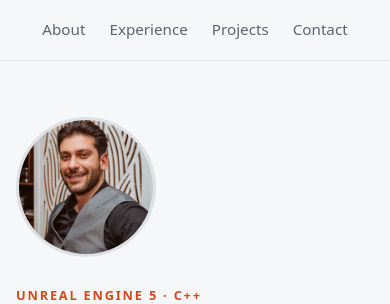
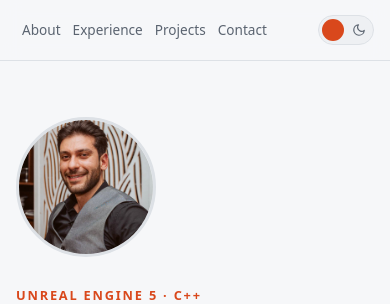
Before and after one commit to NuciforaNicolas/NuciforaNicolas.github.io, a PHP site: page / in a window 390 px wide. Shown: the top 304 px of the page. Run offline with PHP 8.4, Linux system fonts and the light colour scheme.

Commit message:
feat(site): add light/dark theme switch
- Header switch on all pages to toggle light and dark theme
- Follows the system theme until the visitor picks one, then stores
  the choice in localStorage
- Apply the saved theme before first paint to avoid a flash
- Tighten mobile navigation so links and switch fit on one row

Co-Authored-By: Claude Opus 5.5 <noreply@anthropic.com>

```diff
--- a/assets/css/site.css
+++ b/assets/css/site.css
@@ -13,7 +13,7 @@
 }
 
 @media (prefers-color-scheme: light) {
-  :root {
+  :root:not([data-theme="dark"]) {
     --bg: #f6f7f9;
     --surface: #ffffff;
     --surface-2: #eef0f3;
@@ -24,6 +24,18 @@
     --accent-ink: #ffffff;
     color-scheme: light;
   }
+}
+
+:root[data-theme="light"] {
+  --bg: #f6f7f9;
+  --surface: #ffffff;
+  --surface-2: #eef0f3;
+  --border: #dde1e6;
+  --text: #15181d;
+  --muted: #5b6470;
+  --accent: #d9481c;
+  --accent-ink: #ffffff;
+  color-scheme: light;
 }
 
 *, *::before, *::after { box-sizing: border-box; }
@@ -64,6 +76,24 @@ p { margin: 0 0 1em; }
 .nav::-webkit-scrollbar { display: none; }
 .nav a { color: var(--muted); padding: 6px 10px; border-radius: 8px; font-size: .95rem; white-space: nowrap; }
 .nav a:hover { color: var(--text); background: var(--surface-2); text-decoration: none; }
+.header-right { display: flex; align-items: center; gap: 12px; min-width: 0; }
+
+/* Theme switch */
+.theme-switch {
+  position: relative; flex: none; width: 56px; height: 30px; padding: 0; cursor: pointer;
+  border: 1px solid var(--border); border-radius: 999px; background: var(--surface-2);
+  transition: border-color .2s;
+}
+.theme-switch:hover, .theme-switch:focus-visible { border-color: var(--accent); }
+.theme-switch .icon { position: absolute; top: 50%; width: 14px; height: 14px; transform: translateY(-50%); color: var(--muted); }
+.theme-switch .sun { left: 7px; }
+.theme-switch .moon { right: 7px; }
+.theme-switch .knob {
+  position: absolute; top: 3px; left: 3px; width: 22px; height: 22px; border-radius: 50%;
+  background: var(--accent); transition: transform .2s ease;
+}
+.theme-switch[aria-checked="true"] .knob { transform: translateX(26px); }
+@media (prefers-reduced-motion: reduce) { .theme-switch .knob { transition: none; } }
 
 /* Sections */
 section { padding: 72px 0; }
@@ -187,6 +217,9 @@ footer { padding: 32px 0; border-top: 1px solid var(--border); color: var(--mute
 @media (max-width: 520px) {
   .wrap { padding: 0 16px; }
   .brand { display: none; }
-  .site-header .wrap { justify-content: center; }
+  .site-header .wrap { justify-content: flex-end; }
+  .header-right { width: 100%; justify-content: space-between; gap: 8px; }
+  .nav { gap: 0; }
+  .nav a { padding: 6px 6px; font-size: .85rem; }
   .projects { grid-template-columns: 1fr; }
 }
--- a/assets/js/site.js
+++ b/assets/js/site.js
@@ -1,3 +1,23 @@
+// Theme switch: follows the system until the visitor picks a theme
+var themeSwitch = document.querySelector('.theme-switch');
+if (themeSwitch) {
+  var root = document.documentElement;
+  var media = window.matchMedia('(prefers-color-scheme: light)');
+  var isDark = function () {
+    var forced = root.getAttribute('data-theme');
+    return forced ? forced === 'dark' : !media.matches;
+  };
+  var sync = function () { themeSwitch.setAttribute('aria-checked', String(isDark())); };
+  sync();
+  media.addEventListener('change', sync);
+  themeSwitch.addEventListener('click', function () {
+    var next = isDark() ? 'light' : 'dark';
+    root.setAttribute('data-theme', next);
+    try { localStorage.setItem('theme', next); } catch (e) {}
+    sync();
+  });
+}
+
 // YouTube facade: loads the player only on click
 document.querySelectorAll('.video[data-yt]').forEach(function (el) {
   var id = el.dataset.yt;
--- a/index.html
+++ b/index.html
@@ -13,6 +13,7 @@
   <link rel="icon" href="assets/img/favicon.png">
   <link rel="apple-touch-icon" href="assets/img/apple-touch-icon.png">
   <link rel="stylesheet" href="assets/css/site.css">
+  <script>try{var t=localStorage.getItem("theme");if(t)document.documentElement.setAttribute("data-theme",t)}catch(e){}</script>
 </head>
 <body>
   <a class="skip" href="#main">Skip to content</a>
@@ -20,12 +21,19 @@
   <header class="site-header">
     <div class="wrap">
       <a class="brand" href="#top">Nicolas Nucifora</a>
+      <div class="header-right">
         <nav class="nav" aria-label="Main">
           <a href="#about">About</a>
           <a href="#experience">Experience</a>
           <a href="#projects">Projects</a>
           <a href="#contact">Contact</a>
         </nav>
+        <button class="theme-switch" type="button" role="switch" aria-checked="true" aria-label="Dark mode">
+          <svg class="icon sun" viewBox="0 0 24 24" fill="none" stroke="currentColor" stroke-width="2" stroke-linecap="round" aria-hidden="true"><circle cx="12" cy="12" r="4"/><path d="M12 2v2M12 20v2M4.9 4.9l1.4 1.4M17.7 17.7l1.4 1.4M2 12h2M20 12h2M4.9 19.1l1.4-1.4M17.7 6.3l1.4-1.4"/></svg>
+          <svg class="icon moon" viewBox="0 0 24 24" fill="none" stroke="currentColor" stroke-width="2" stroke-linecap="round" stroke-linejoin="round" aria-hidden="true"><path d="M21 12.8A9 9 0 1111.2 3a7 7 0 009.8 9.8z"/></svg>
+          <span class="knob"></span>
+        </button>
+      </div>
     </div>
   </header>
 
@@ -216,5 +224,6 @@
   <footer>
     <div class="wrap">&copy; 2026 Nicolas Nucifora</div>
   </footer>
+  <script src="assets/js/site.js" defer></script>
 </body>
 </html>
```
Also changed, not shown: AQuietPlace.html (+8 -0 lines), Batora.html (+8 -0 lines), Remothered.html (+8 -0 lines), Smartrehab.html (+8 -0 lines). Lines whose indentation alone changed are shown as unchanged.
